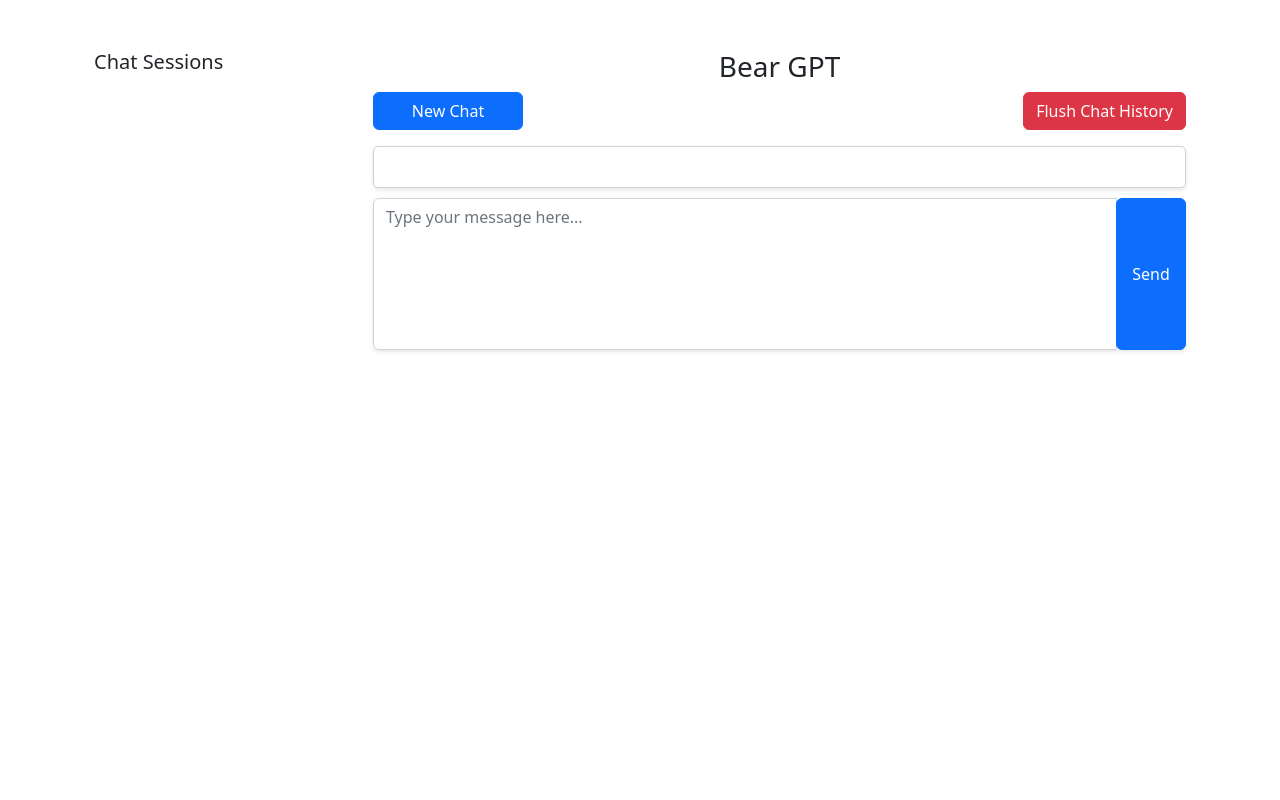
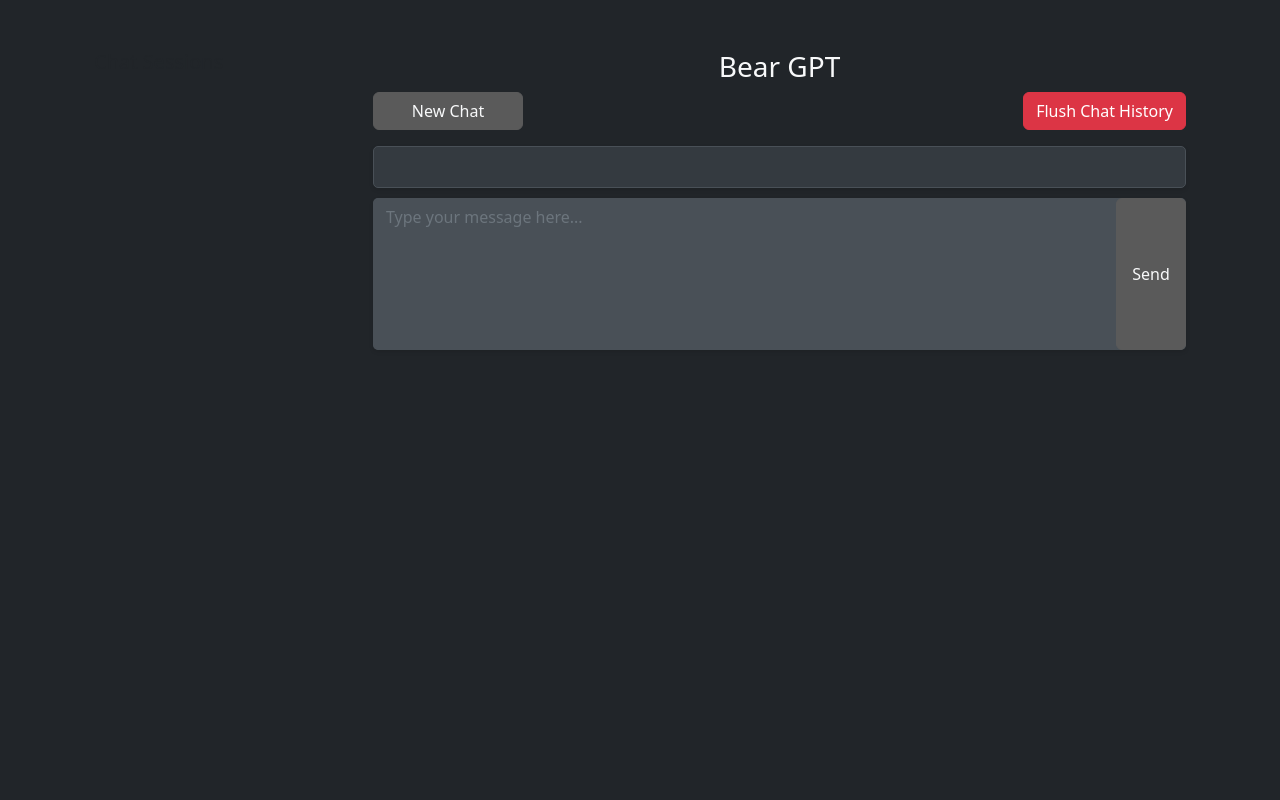
Before and after one commit to Medve01/BearGPT, a Flask app: page /1 in a window 1280 px wide. Run offline with Flask 3, Linux system fonts and the light colour scheme; data that the repository does not hold is empty; parts of the project's set-up code (start-up, migrations or seed data) failed here and were passed over; some libraries are stand-ins or nearby versions.

Commit message:
Dark mode

```diff
--- a/beargpt/static/css/main.css
+++ b/beargpt/static/css/main.css
@@ -8,16 +8,20 @@
   flex-direction: column;
   padding-top: 50px;
   font-family: Arial, sans-serif;
-  background-color: #f8f9fa;
+  background-color: #212529 !important;
+  /* color: #f8f9fa; */
 }
 
+h3 {
+  color: #f8f9fa;
+}
 
 #chat-box {
   max-height: 600px; /* Set a max-height value to limit the height */
   overflow-y: scroll;
-  border: 1px solid #ced4da;
+  border: 1px solid #495057;
   border-radius: 5px;
-  background-color: white;
+  background-color: #343a40;
   margin-bottom: 10px;
   overflow-y: scroll;
   padding: 20px;
@@ -71,7 +75,8 @@
   clear: both;
   margin-right: 25%;
   margin-bottom: 10px;
-  background-color: #e9ecef;
+  background-color: #495057;
+  color: white;
 }
 
 #message-form {
@@ -82,27 +87,38 @@
   box-shadow: none;
 }
 
+.form-control {
+  background-color: #495057 !important;
+  border-color: #495057 !important;
+  color: #f8f9fa;
+}
+
 .input-group {
   box-shadow: 0 2px 4px rgba(0, 0, 0, 0.1);
   border-radius: 5px;
 }
 
 .btn-primary {
-  background-color: #007bff;
-  border-color: #007bff;
+  background-color: #5a5a5a !important;
+  border-color: #5a5a5a !important;
   box-shadow: none;
+  color: #f8f9fa !important;
 }
 
 .btn-primary:hover,
 .btn-primary:focus {
-  background-color: #0069d9;
-  border-color: #0062cc;
+  background-color: #4a4a4a !important;
+  border-color: #3a3a3a !important;
+  color: #f8f9fa !important;
 }
 
 .btn-primary:active {
-  background-color: #0062cc;
-  border-color: #0056b3;
+  background-color: #3a3a3a !important;
+  border-color: #2a2a2a !important;
+  color: #f8f9fa !important;
 }
+
+
 
 #chat-box::after {
   content: "";
@@ -125,6 +141,8 @@
   display: flex;
   align-items: flex-start;
   width: 100%;
+  background-color: #495057;
+  border-color: #495057;
 }
 
 .input-group-btn {
@@ -149,17 +167,65 @@
 }
 
 .chat-session-link {
-  color: #007bff;
+  color: #a9b2bd;
   text-decoration: none;
   margin-right: 10px;
 }
 
 .chat-session-link:hover,
 .chat-session-link:focus {
-  color: #0056b3;
+  color: #f8f9fa;
   text-decoration: underline;
 }
 
 .delete-chat-session-form {
   display: inline;
 }
+
+.delete-chat-session-form .btn {
+  color: #c23616; /* Adjust this color to your desired red-ish color */
+}
+
+.delete-chat-session-form .btn:hover,
+.delete-chat-session-form .btn:focus {
+  color: #a93226; /* Adjust this color for hover and focus state */
+  text-decoration: none;
+}
+
+.container-fluid {
+  background-color: #212529;
+}
+
+.list-group {
+  background-color: #343a40;
+}
+
+.list-group-item {
+  background-color: #343a40 !important;
+  border-color: #495057 !important;
+}
+
+.btn-danger {
+  background-color: #dc3545;
+  border-color: #dc3545;
+}
+
+.btn-danger:hover,
+.btn-danger:focus {
+  background-color: #c82333;
+  border-color: #bd2130;
+}
+
+.btn-danger:active {
+  background-color: #bd2130;
+  border-color: #b21f2d;
+}
+
+.modal-content {
+  background-color: #343a40;
+  color: #f8f9fa;
+}
+
+.modal-header {
+  border-bottom: 1px solid #495057;
+}
```
Also changed, not shown: 1 other file.
